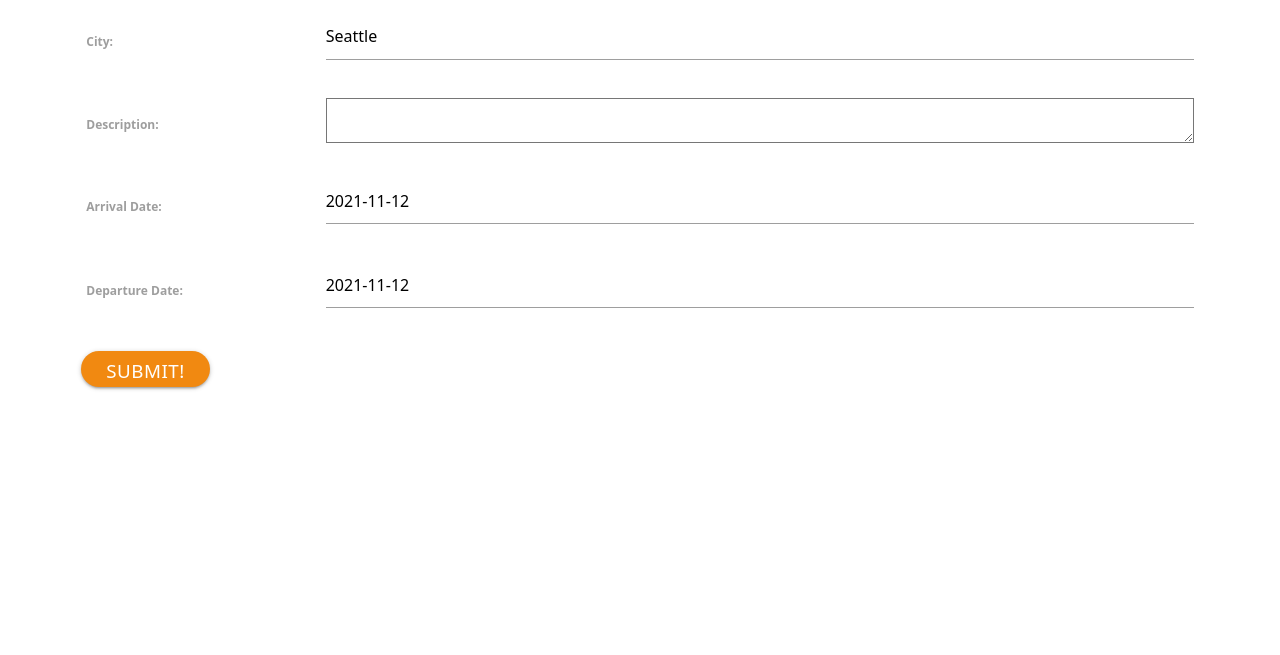
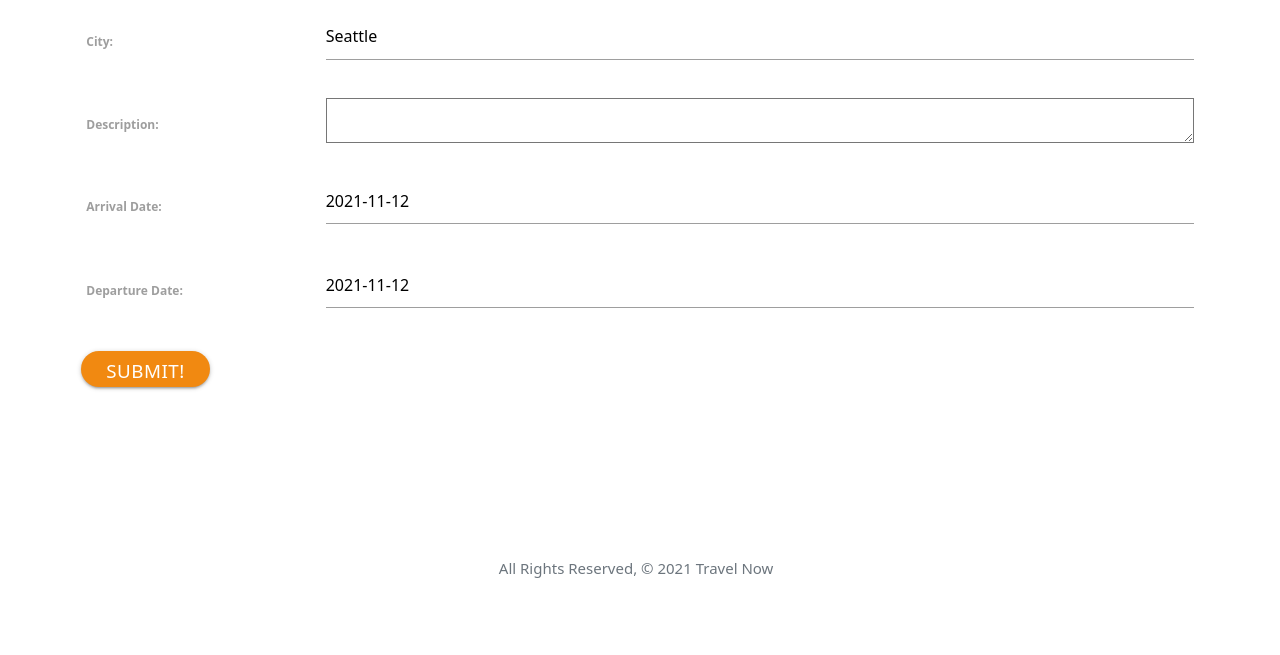
Before and after one commit to oselim14/travel-now, a Django app: page /itinerary/create/ in a window 1280 px wide. Shown: the part 266-921 px from the top of the page. Before the commit the page ends 656 px from the top, so only its background shows below. Run offline with Django 3.2, Linux system fonts and the light colour scheme; some libraries are stand-ins or nearby versions.

Commit message:
footer fix

```diff
--- a/main_app/static/css/style.css
+++ b/main_app/static/css/style.css
@@ -1,14 +1,22 @@
 body {
     cursor: url('../img/coconut.png'), auto;
+    min-height: 100vh;
+    margin: 0;
+    display: flex;
+    flex-direction: column;
   }
 
 main {
-  height: 400px;
+  height: 100%;
+  flex-grow: 1;
+  justify-self: flex-end;
 }
 
 footer {
+  margin-bottom: 5em;
   padding-top: 10rem;
   text-align: right;
+  text-align: center;
 }
 
 .left {
--- a/main_app/templates/base.html
+++ b/main_app/templates/base.html
@@ -55,5 +55,10 @@
       </div>
     </div>
   </main>
+
+
+  <footer>
+      <span class="text-muted">All Rights Reserved, &copy; 2021 Travel Now &nbsp;</span>
+  </footer>
 </body>
 </html>
--- a/main_app/templates/home.html
+++ b/main_app/templates/home.html
@@ -13,8 +13,4 @@
     </div>
 </div>
 
-<footer>
-    <span class="text-muted">All Rights Reserved, &copy; 2021 Travel Now &nbsp;</span>
-</footer>
-
 {% endblock %}
```
